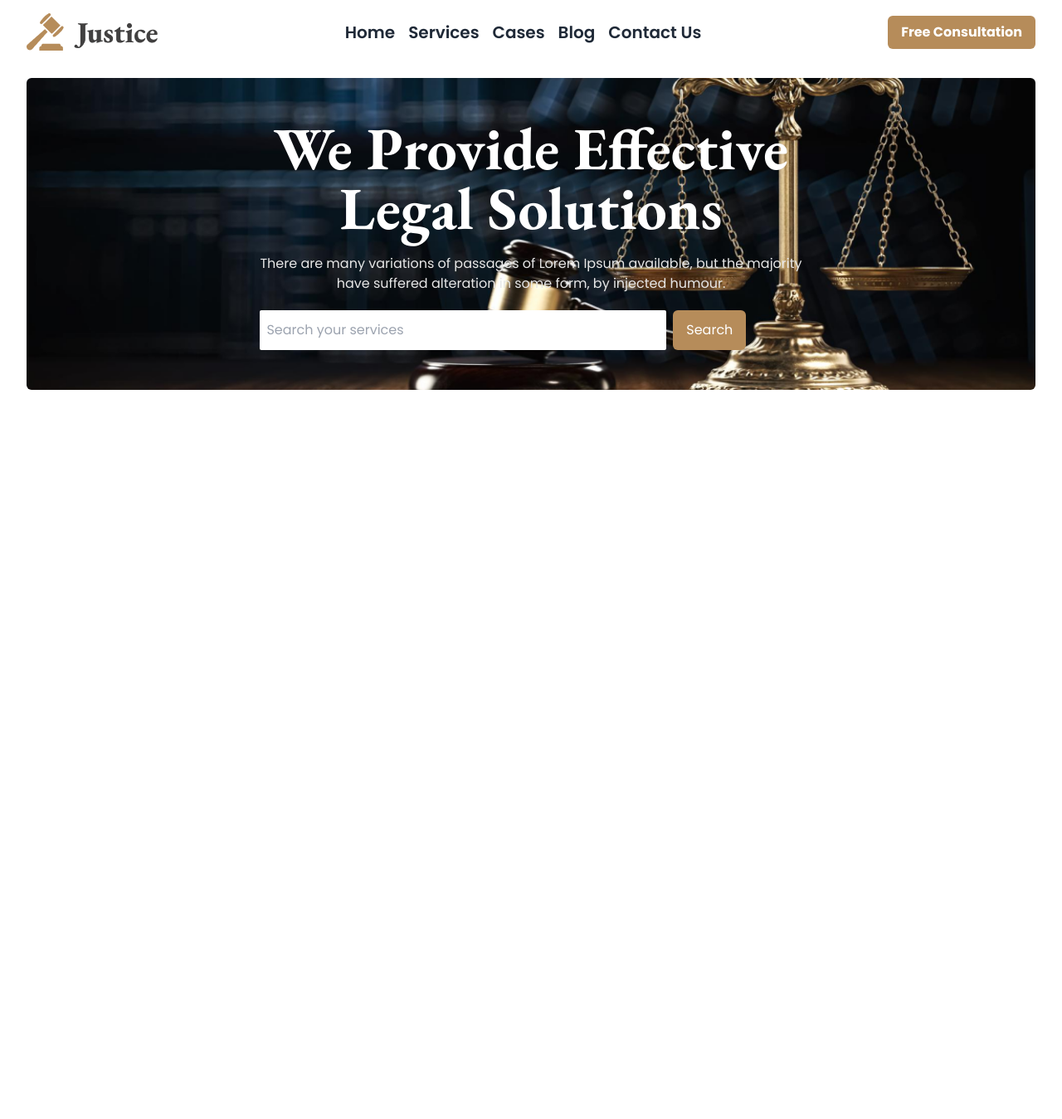
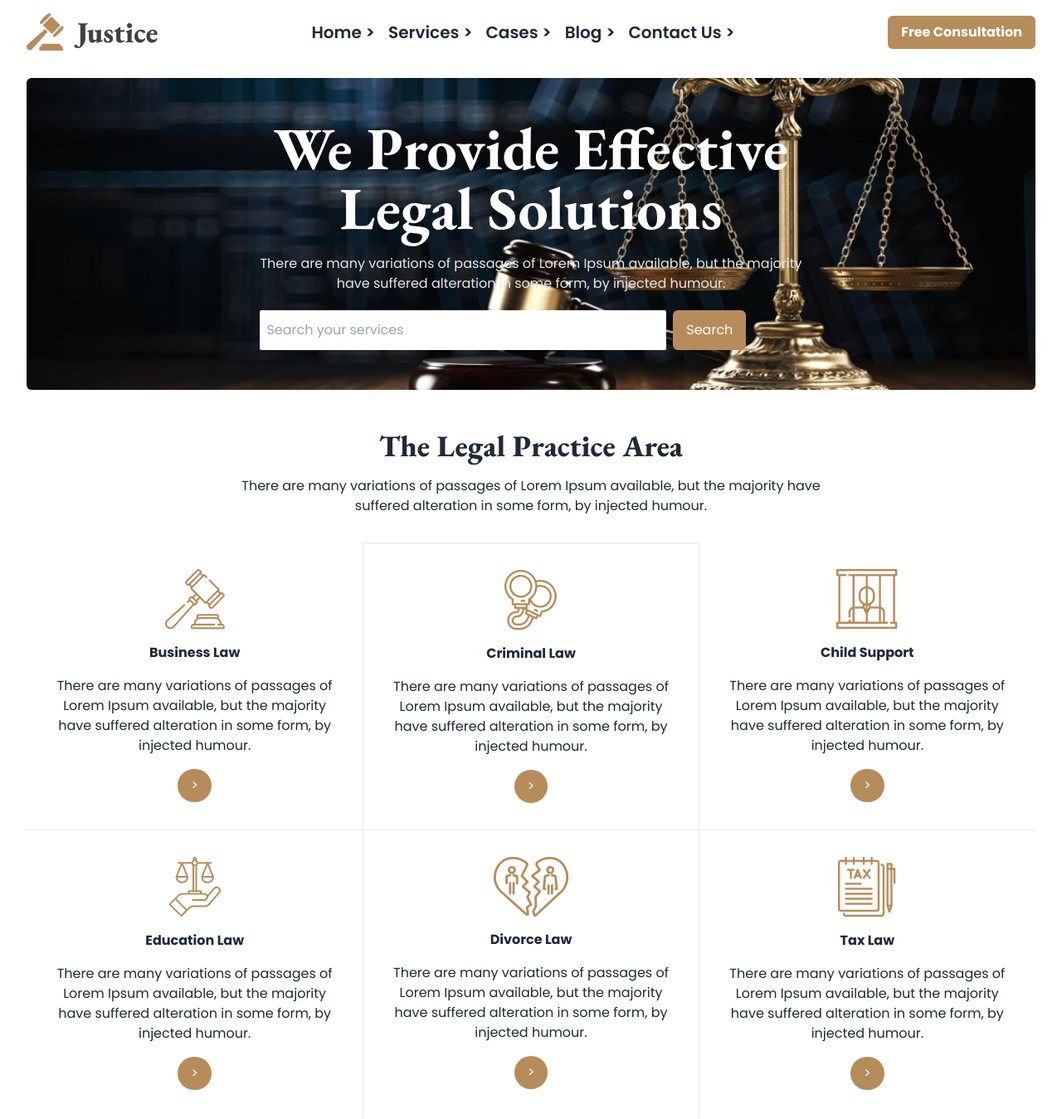
Before and after one commit to rimanroni/Justice-Landing-Page, a plain HTML site: page index.html in a window 1280 px wide. Shown: the whole page at 83% size. Before the commit the page ends 800 px from the top, so only its background shows below. Drawn offline with nearby package versions, Linux system fonts and the light colour scheme.

Commit message:
The Legal Practice Area Added

```diff
--- a/index.html
+++ b/index.html
@@ -44,11 +44,11 @@
                 <img src="images/logo2.png" alt="">
             </div>
             <ul class="lg:flex hidden text-xl  font-semibold gap-x-4 ">
-                <li>Home</li>
-                <li>Services</li>
-                <li>Cases</li>
-                <li>Blog</li>
-                <li>Contact Us</li>
+                <li class="hover:text-[#777] duration-300 cursor-pointer">Home ></li>
+                <li class="hover:text-[#777] duration-300 cursor-pointer">Services ></li>
+                <li class="hover:text-[#777] duration-300 cursor-pointer">Cases ></li>
+                <li class="hover:text-[#777] duration-300 cursor-pointer">Blog ></li>
+                <li class="hover:text-[#777] duration-300 cursor-pointer">Contact Us ></li>
             </ul>
             <div>
                 <button class="btns px-4 py-2 font-bold rounded-md">Free Consultation</button>
@@ -73,6 +73,58 @@
                 </div>
                </div>
           </section>
+
+          <!-- The Legal Practice Area -->
+           <section class="my-12 ">
+            <div class="text-center space-y-4 ">
+                <h1 class="text-2xl font-extrabold lg:text-4xl bodyFont">The Legal Practice Area</h1>
+                <p>There are many variations of passages of Lorem Ipsum available, but the majority have <br> suffered alteration in some form, by injected humour.</p>
+            </div>
+            <div class="grid my-8  grid-cols-1 md:grid-cols-2 lg:grid-cols-3">
+
+               <div class="text-center space-y-4 border-b p-8 border-[#E7E7E7]">
+                <img src="images/business.png" class="mx-auto" alt="">
+                <h1 class="font-bold">Business Law</h1>
+                <p>There are many variations of passages of Lorem Ipsum available, but the majority have suffered alteration in some form, by injected humour.</p>
+                <button class="btns px-4 py-2 rounded-full">></button>
+               </div>
+
+               <div class="text-center space-y-4 border p-8 border-[#E7E7E7]">
+                <img src="images/criminal.png" class="mx-auto" alt="">
+                <h1 class="font-bold">Criminal Law</h1>
+                <p>There are many variations of passages of Lorem Ipsum available, but the majority have suffered alteration in some form, by injected humour.</p>
+                <button class="btns px-4 py-2 rounded-full">></button>
+               </div>
+
+               <div class="text-center space-y-4 border-b p-8 border-[#E7E7E7]">
+                <img src="images/child.png" class="mx-auto" alt="">
+                <h1 class="font-bold">Child Support</h1>
+                <p>There are many variations of passages of Lorem Ipsum available, but the majority have suffered alteration in some form, by injected humour.</p>
+                <button class="btns px-4 py-2 rounded-full">></button>
+               </div>
+
+               <div class="text-center space-y-4 p-8">
+                <img src="images/education.png" class="mx-auto" alt="">
+                <h1 class="font-bold">Education Law</h1>
+                <p>There are many variations of passages of Lorem Ipsum available, but the majority have suffered alteration in some form, by injected humour.</p>
+                <button class="btns px-4 py-2 rounded-full">></button>
+               </div>
+
+               <div class="text-center space-y-4 p-8 border-x border-[#E7E7E7]">
+                <img src="images/divorce.png" class="mx-auto" alt="">
+                <h1 class="font-bold">Divorce Law</h1>
+                <p>There are many variations of passages of Lorem Ipsum available, but the majority have suffered alteration in some form, by injected humour.</p>
+                <button class="btns px-4 py-2 rounded-full">></button>
+               </div>
+
+               <div class="text-center space-y-4 p-8">
+                <img src="images/tax.png" class="mx-auto" alt="">
+                <h1 class="font-bold">Tax Law</h1>
+                <p>There are many variations of passages of Lorem Ipsum available, but the majority have suffered alteration in some form, by injected humour.</p>
+                <button class="btns px-4 py-2 rounded-full">></button>
+               </div>
+            </div>
+           </section>
       </header>
       <!-- main content -->
        <main></main>
```
